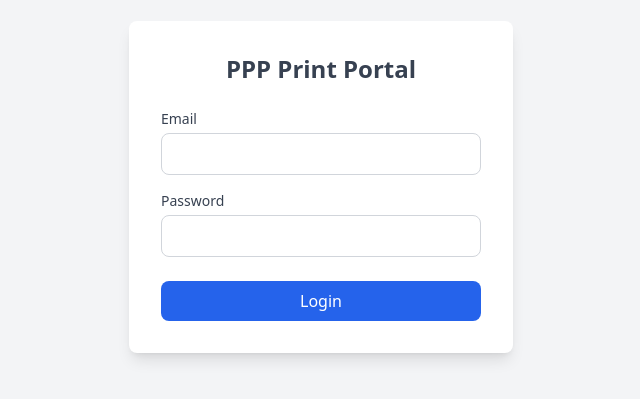
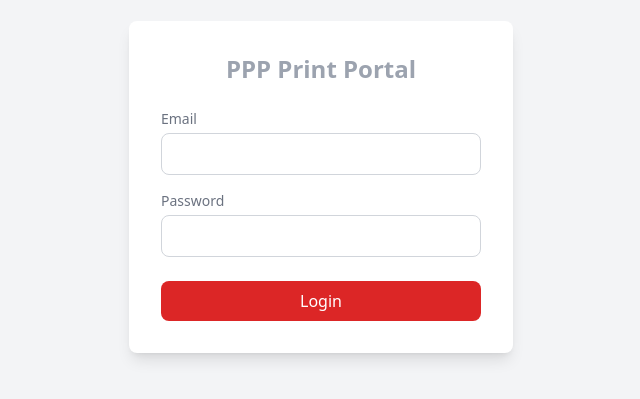
Before and after one commit to Ishu30666/ppp-portal, a React (Create React App) app in the folder Client/: page / in a window 1280 px wide. Shown: the part 213-612 px from the top of the page, without its empty margins (319-959 px from the left). Built offline with nearby package versions, Linux system fonts and the light colour scheme.

Commit message:
Update Login.js

```diff
--- a/Client/src/Pages/Login.js
+++ b/Client/src/Pages/Login.js
@@ -47,8 +47,6 @@
 
         if (valid) {
             try {
-
-
                 if (email === process.env.REACT_APP_EMAIL && password === process.env.REACT_APP_PASSWORD) {
                     localStorage.setItem('isLoggedIn', 'true');
                     navigate('/privateRoutes/Dashboard');
@@ -62,21 +60,21 @@
     };
 
     return (
-        <div className="flex justify-center items-center min-h-screen bg-gray-100">
+        <div className="flex justify-center p-5 items-center min-h-screen bg-gray-100">
             <ToastContainer />
             <div className="bg-white p-8 rounded-lg shadow-lg w-full sm:w-96">
-            <h2 className="text-2xl font-semibold text-center text-gray-700 mb-6">
+            <h2 className="text-2xl font-semibold text-center text-gray-400 mb-6">
                     PPP Print Portal
                 </h2>
                 <form onSubmit={OnSubmitHandler}>
                     <div className="mb-4">
-                        <label htmlFor="email" className="block text-sm font-medium text-gray-700">
+                        <label htmlFor="email" className="block text-sm font-medium text-gray-500">
                             Email
                         </label>
                         <input
                             type="email"
                             id="email"
-                            className="w-full p-2 mt-1 border border-gray-300 rounded-lg focus:outline-none focus:ring-2 focus:ring-blue-500"
+                            className="w-full p-2 mt-1 border border-gray-300 rounded-lg focus:outline-none focus:ring-2 focus:ring-red-500"
                             value={email}
                             onChange={(e) => setEmail(e.target.value)}
                             required
@@ -84,13 +82,13 @@
                         {emailError && <p className="text-red-500 text-xs">{emailError}</p>}
                     </div>
                     <div className="mb-6">
-                        <label htmlFor="password" className="block text-sm font-medium text-gray-700">
+                        <label htmlFor="password" className="block text-sm font-medium text-gray-500">
                             Password
                         </label>
                         <input
                             type="password"
                             id="password"
-                            className="w-full p-2 mt-1 border border-gray-300 rounded-lg focus:outline-none focus:ring-2 focus:ring-blue-500"
+                            className="w-full p-2 mt-1 border border-gray-300 rounded-lg focus:outline-none focus:ring-2 focus:ring-red-500"
                             value={password}
                             onChange={(e) => setPassword(e.target.value)}
                             required
@@ -100,7 +98,7 @@
 
                     <button
                         type="submit"
-                        className="w-full py-2 px-4 bg-blue-600 text-white rounded-lg hover:bg-blue-700 focus:outline-none focus:ring-2 focus:ring-blue-500"
+                        className="w-full py-2 px-4 bg-red-600 text-white rounded-lg hover:bg-red-900 focus:outline-none focus:ring-2 focus:ring-blue-500"
                     >
                         Login
                     </button>
```
